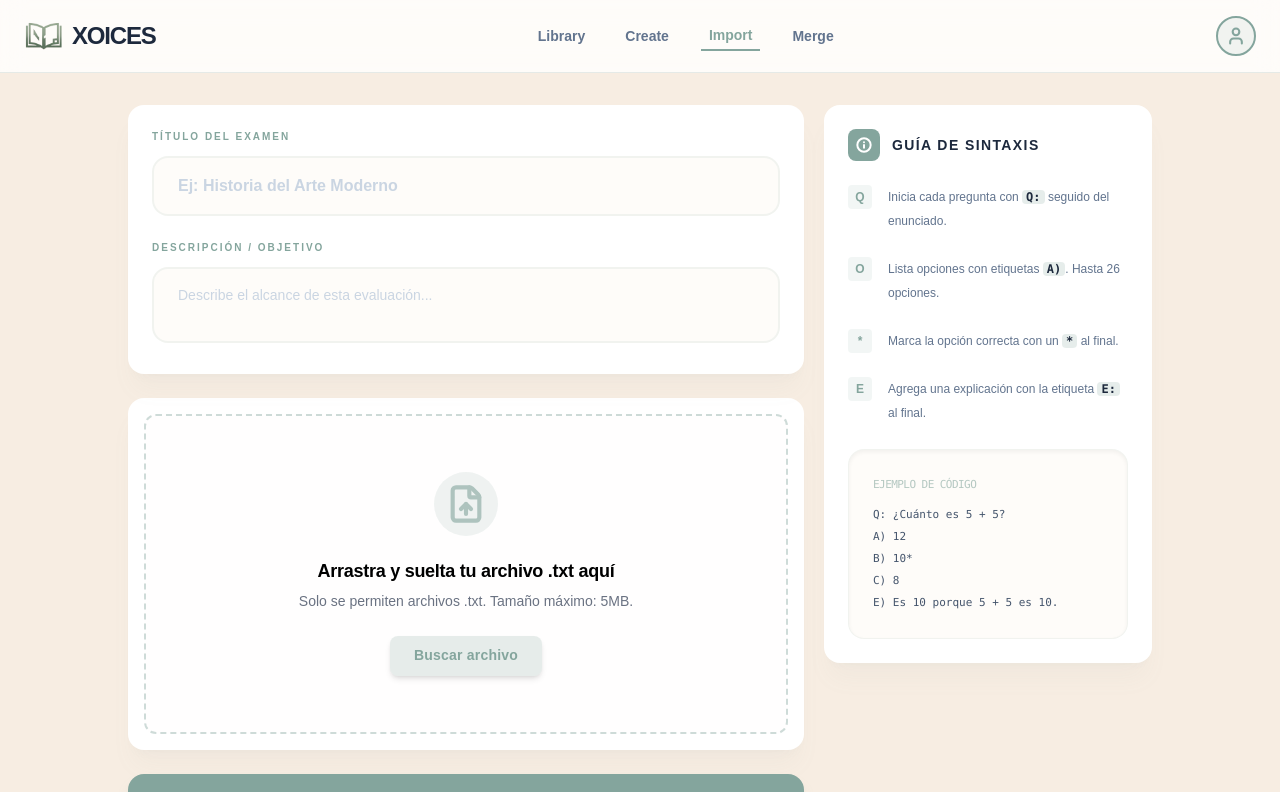
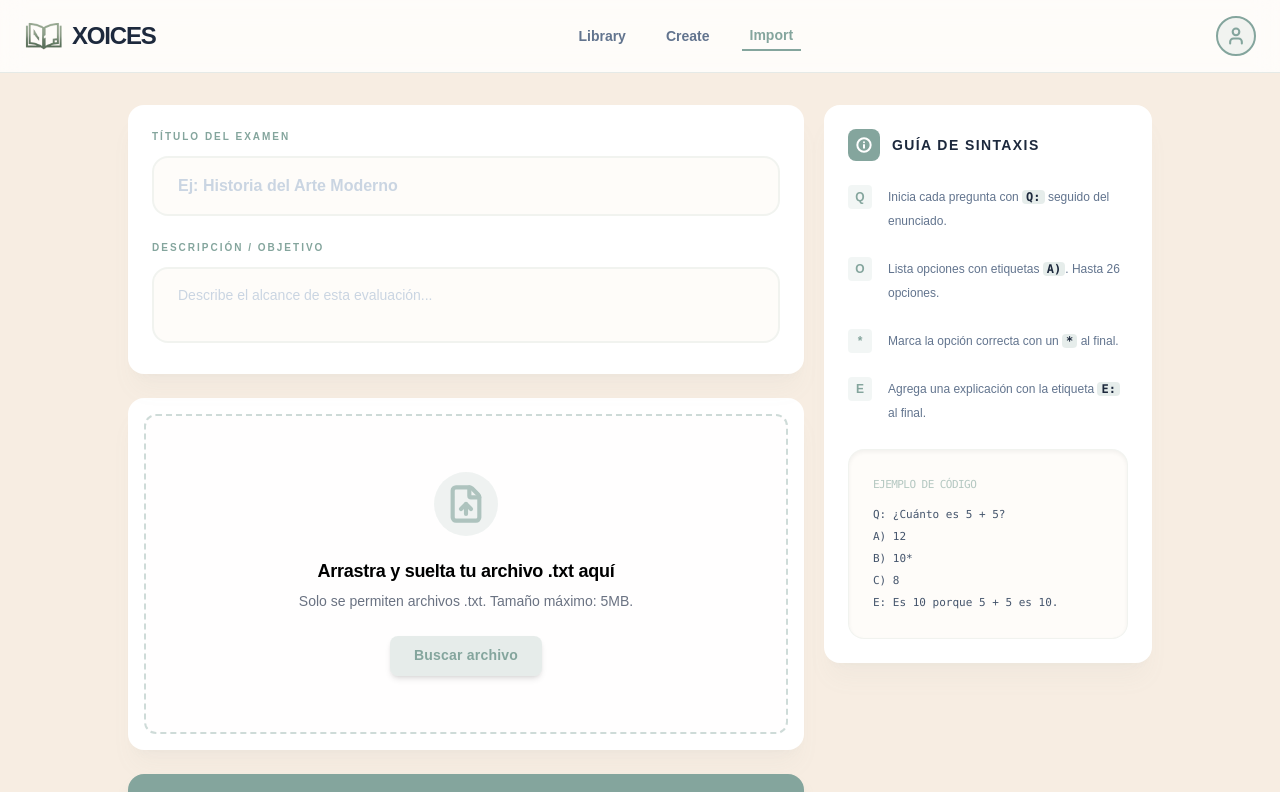
Before and after one commit to franjon11/xoices, a React (Vite) app: page /import in a window 1280 px wide. Shown: the top 792 px of the page. Built offline with nearby package versions, Linux system fonts and the light colour scheme.

Commit message:
fix importer description & quitado merge por el momento

```diff
--- a/src/components/layout/Header.tsx
+++ b/src/components/layout/Header.tsx
@@ -24,7 +24,7 @@ const Header = ({ toggleSidebar }: { toggleSidebar: () => void }) => {
           <NavLink to={PAGES.HOME} className={navItemClass}>Library</NavLink>
           <NavLink to={PAGES.CREATE_QUIZ} className={navItemClass}>Create</NavLink>
           <NavLink to={PAGES.IMPORT_QUIZ} className={navItemClass}>Import</NavLink>
-          <NavLink to={PAGES.MERGE_QUIZ} className={navItemClass}>Merge</NavLink>
+          {/* <NavLink to={PAGES.MERGE_QUIZ} className={navItemClass}>Merge</NavLink> */}
         </nav>
 
         <div className="flex items-center gap-3">
--- a/src/components/layout/MobileDrawer.tsx
+++ b/src/components/layout/MobileDrawer.tsx
@@ -24,7 +24,7 @@ const MobileDrawer = forwardRef<HTMLDivElement, MobileDrawerProps>(({ toggleSide
         <NavLink to={PAGES.HOME} className={navItemClass}>Library</NavLink>
         <NavLink to={PAGES.CREATE_QUIZ} className={navItemClass}>Create</NavLink>
         <NavLink to={PAGES.IMPORT_QUIZ} className={navItemClass}>Import</NavLink>
-        <NavLink to={PAGES.MERGE_QUIZ} className={navItemClass}>Merge</NavLink>
+        {/* <NavLink to={PAGES.MERGE_QUIZ} className={navItemClass}>Merge</NavLink> */}
       </nav>
     </div>
   );
--- a/src/pages/QuizImporter.tsx
+++ b/src/pages/QuizImporter.tsx
@@ -97,7 +97,7 @@ const QuizImporter = () => {
                 A) 12 <br/>
                 B) 10* <br/>
                 C) 8 <br/>
-                E) Es 10 porque 5 + 5 es 10.
+                E: Es 10 porque 5 + 5 es 10.
               </div>
 
               {/* TODO: Implementar imagenes */}
```
